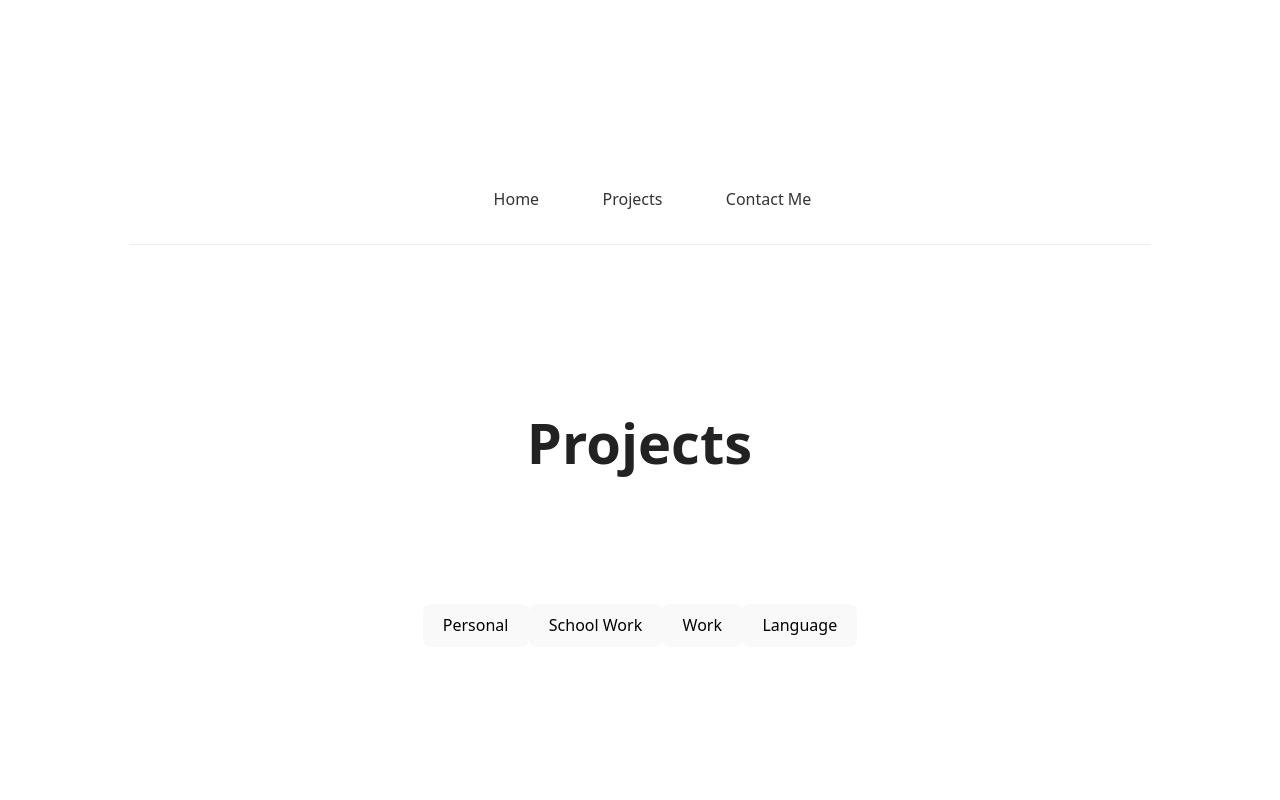
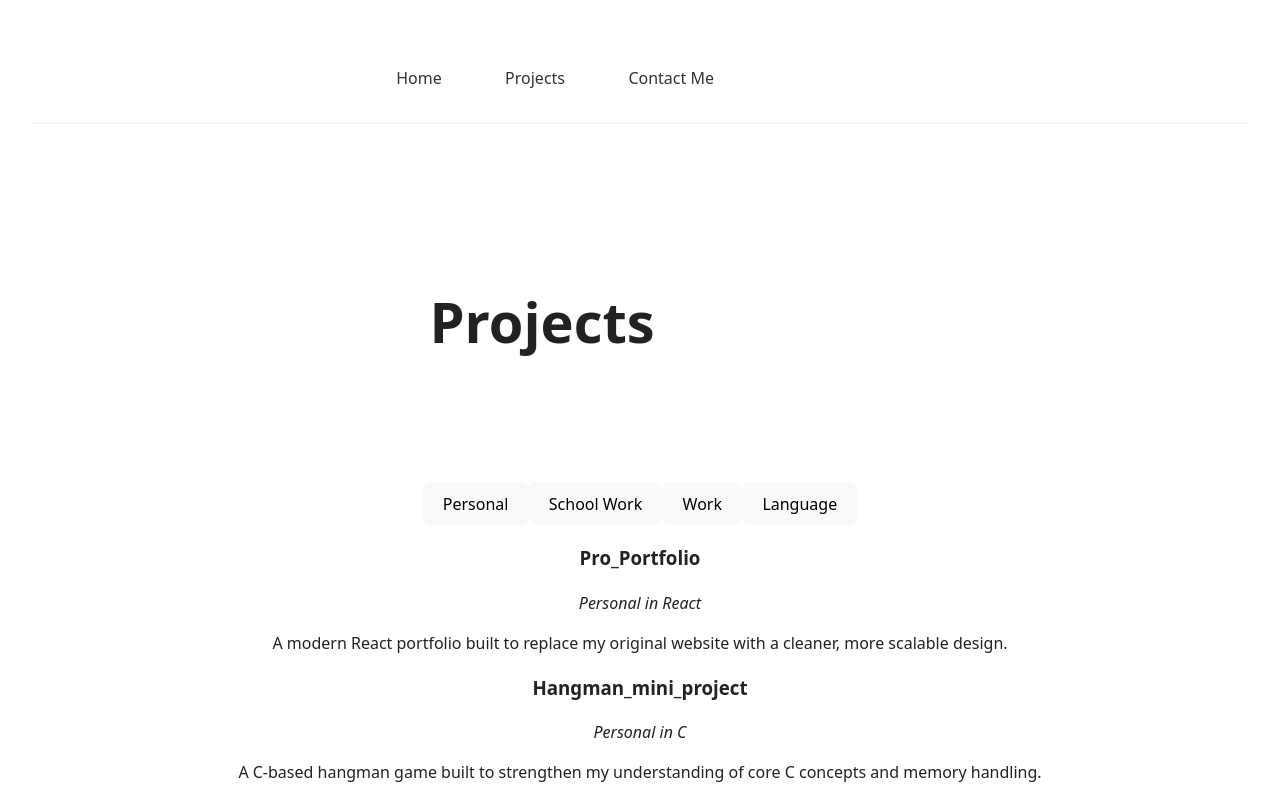
Before and after one commit to Spiderasasen/Pro_Portfolio, a React (Vite) app in the folder my-portfolio/: page /Projects in a window 1280 px wide. Shown: the top 800 px of the page. Built offline with nearby package versions, Linux system fonts and the light colour scheme.

Commit message:
made the basic layout for the cards

```diff
--- a/my-portfolio/src/component/Project_Onscreen.jsx
+++ b/my-portfolio/src/component/Project_Onscreen.jsx
@@ -3,7 +3,16 @@ import projects from "../data/projects.json";
 function ProjectOnscreen() {
     return(
       <div>
-
+          {projects.map((item) => (
+              <div key={item.id}>
+                  <h3>{item.name}</h3>
+                  {/*having both the type of project and the project langauge next to each other*/}
+                  <div>
+                      <p><em>{item.Type_of_Project} in {item.programming_langagues}</em></p>
+                  </div>
+                  <p>{item.description}</p>
+              </div>
+          ))}
       </div>
     );
 }
--- a/my-portfolio/src/pages/Projects.jsx
+++ b/my-portfolio/src/pages/Projects.jsx
@@ -1,5 +1,6 @@
 import { useNavigate } from "react-router-dom";
 import "../styles/home.css"
+import Projects_Onscreen from "../component/Project_Onscreen.jsx";
 
 function Projects() {
     const navigate = useNavigate();
@@ -26,6 +27,8 @@ function Projects() {
                 <button>Work</button>
                 <button>Language</button>
             </div>
+
+            <Projects_Onscreen />
         </div>
     )
 }
```
